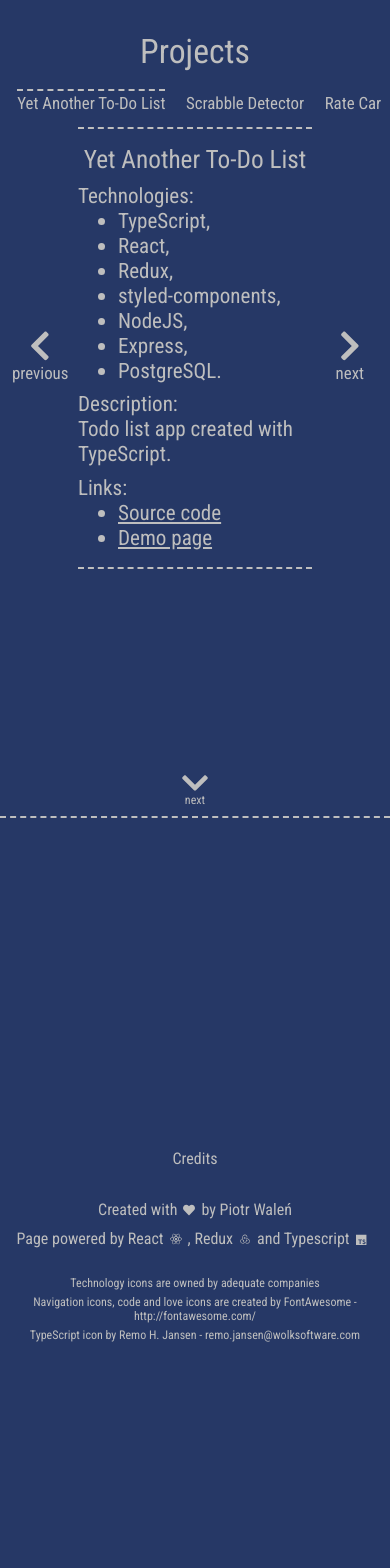
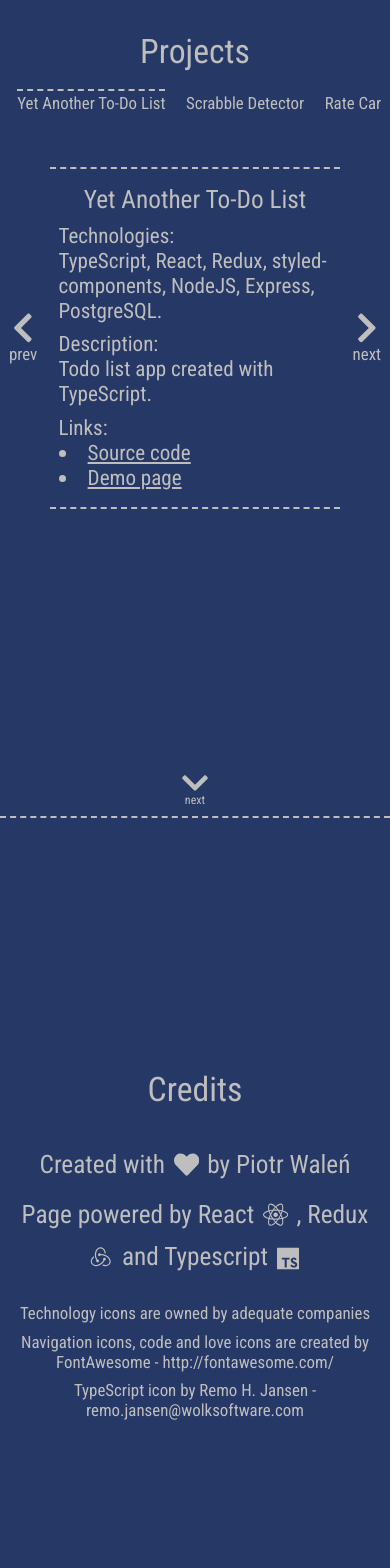
Before and after one commit to WalenPiotr/portfolio, a React app: page / in a window 390 px wide. Shown: the part 1720-3288 px from the top of the page. Built offline with nearby package versions, Linux system fonts and the light colour scheme.

Commit message:
Convert media queries to vh units

```diff
--- a/src/pages/Credits.tsx
+++ b/src/pages/Credits.tsx
@@ -7,7 +7,7 @@ import media from '@constants/media';
 const Box = styled.div`
     justify-content: center;
     color: ${theme.fontPrimaryColor};
-    padding: 10px;
+    padding: 1vh;
 `;
 
 const Title = styled.div`
@@ -17,12 +17,8 @@ const Title = styled.div`
     flex-wrap: wrap;
     flex-direction: row;
 
-    font-size: 32px;
-    margin-bottom: 10px;
-    ${media.md`
-        font-size: 16px;
-        margin-bottom: 5px;
-    `};
+    font-size: 4vh;
+    margin-bottom: 1vh;
 `;
 
 const Subtitle = styled.div`
@@ -32,12 +28,8 @@ const Subtitle = styled.div`
     flex-wrap: wrap;
     flex-direction: row;
 
-    font-size: 24px;
-    margin-top: 10px;
-    ${media.md`
-        margin-top: 5px;
-        font-size: 16px;
-    `};
+    font-size: 3vh;
+    margin-top: 1vh;
 `;
 
 const Credit = styled.div`
@@ -46,12 +38,8 @@ const Credit = styled.div`
     flex-direction: row;
     justify-content: space-around;
     text-align: center;
-    font-size: 18px;
-    margin-top: 10px;
-    ${media.md`
-        margin-top: 5px;
-        font-size: 12px;
-    `};
+    font-size: 2vh;
+    margin-top: 1vh;
 `;
 
 interface IIconWrapper {
@@ -63,17 +51,13 @@ const IconWrapper = styled.div`
     align-items: center;
     justify-content: center;
 
-    margin: 6px;
-    width: 25px;
-    height: 25px;
-    ${media.md`
-        width: 12px;
-        height: 12px;
-    `};
+    margin: 1vh;
+    width: 3vh;
+    height: 3vh;
 `;
 
 const Spacer = styled.div`
-    height: 20px;
+    height: 2vh;
     width: 100%;
 `;
 
--- a/src/pages/Projects.tsx
+++ b/src/pages/Projects.tsx
@@ -52,12 +52,11 @@ const Pane = ({
         animation-fill-mode: forwards;
         animation-play-state: running;
 
-        width: 60vw;
+        width: 70vw;
+        padding-left: 1vh;
+        padding-right: 1vh;
         padding-bottom: 2vh;
         padding-top: 2vh;
-        margin-left: 2vw;
-        margin-right: 2vw;
-        margin-bottom: 2vh;
     `;
 
     const Title = styled.div`
@@ -71,7 +70,7 @@ const Pane = ({
         margin-top: 1vh;
     `;
 
-    const List = styled.ul`
+    const List = styled.span`
         font-size: 2.5vh;
         margin: 0;
     `;
@@ -91,9 +90,9 @@ const Pane = ({
                 {technologies.map(
                     (tech, index) =>
                         index == technologies.length - 1 ? (
-                            <li key={tech}>{tech}. </li>
+                            <span key={tech}>{tech}. </span>
                         ) : (
-                            <li key={tech}>{tech}, </li>
+                            <span key={tech}>{tech}, </span>
                         ),
                 )}
             </List>
@@ -116,7 +115,7 @@ const Pane = ({
 const ProjectBox = styled.div`
     display: flex;
     align-items: center;
-    justify-content: center;
+    justify-content: space-around;
     width: 100%;
 `;
 
@@ -141,7 +140,7 @@ const Arrow = styled.button`
     border: none;
     background-color: rgba(0, 0, 0, 0);
     height: 100%;
-    width: 60px;
+    width: 10vw;
     display: flex;
     flex-direction: column;
     justify-content: center;
@@ -161,6 +160,13 @@ const IconWrapper = styled.div`
 
 const Text = styled.div`
     font-size: 2vh;
+`;
+
+const PaneWrapper = styled.div`
+    display: flex;
+    justify-content: center;
+    align-items: center;
+    height: 50vh;
 `;
 class Projects extends React.Component<ProjectsProps, any> {
     state: ProjectsState = {
@@ -226,9 +232,9 @@ class Projects extends React.Component<ProjectsProps, any> {
                             <Icon.navigation.left theme={theme} />
                         </IconWrapper>
 
-                        <Text>previous</Text>
+                        <Text>prev</Text>
                     </Arrow>
-                    {this.panes[this.state.current]}
+                    <PaneWrapper>{this.panes[this.state.current]}</PaneWrapper>
                     <Arrow onClick={this.handleNext}>
                         <IconWrapper>
                             <Icon.navigation.right theme={theme} />
```
